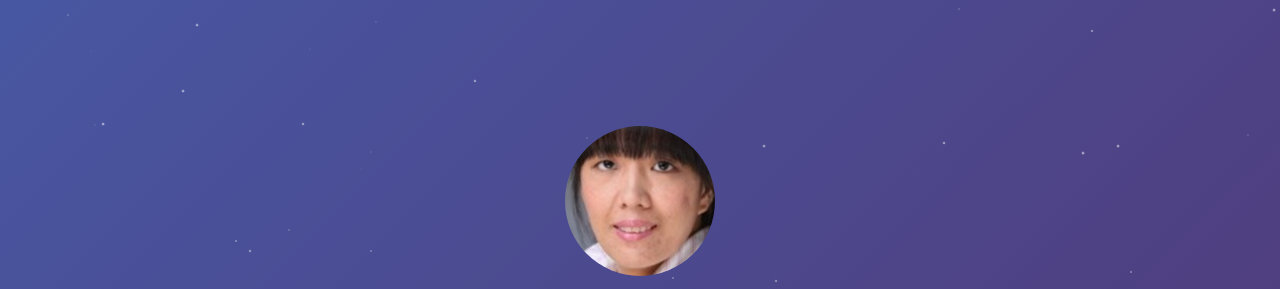
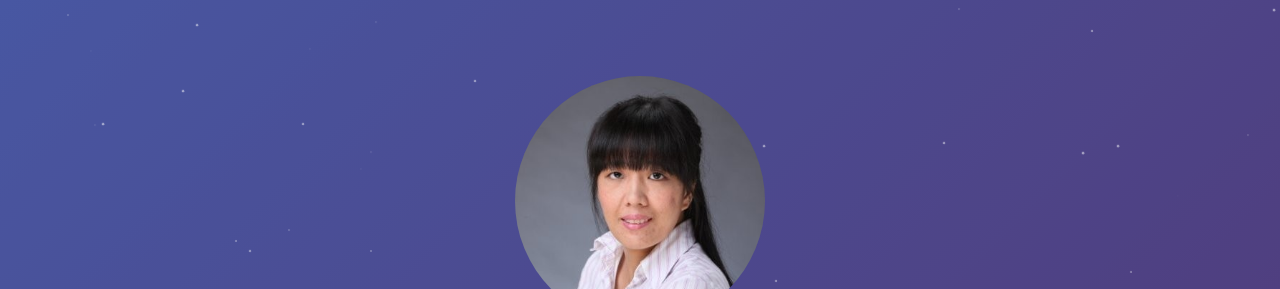
Before and after one commit to ThuyPham79/ThuyPham.github.io, a plain HTML site: page index.html in a window 1280 px wide. Shown: the part 81-370 px from the top of the page. Drawn offline with Linux system fonts and the light colour scheme.

Commit message:
update avatar

```diff
--- a/index.html
+++ b/index.html
@@ -178,8 +178,8 @@
         }
 
         .profile-img {
-            width: 150px;
-            height: 150px;
+            width: 250px;
+            height: 250px;
             border-radius: 50%;
             background: url('images/tp.jpg') center center;
             margin: 0 auto 1rem;
@@ -192,6 +192,7 @@
             position: relative;
             z-index: 1;
             transition: transform 0.3s ease;
+            background-size: cover;
         }
 
         .profile-img:hover {
```
